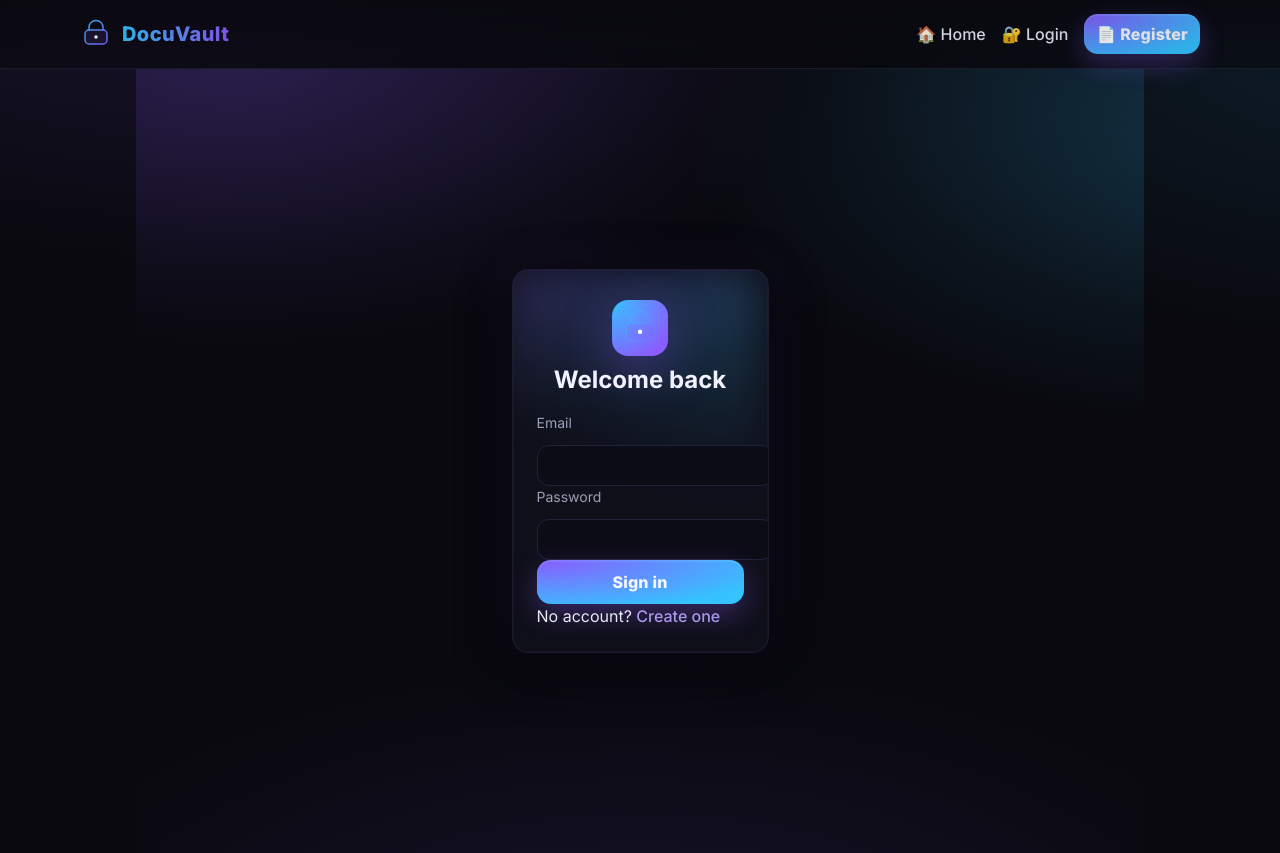
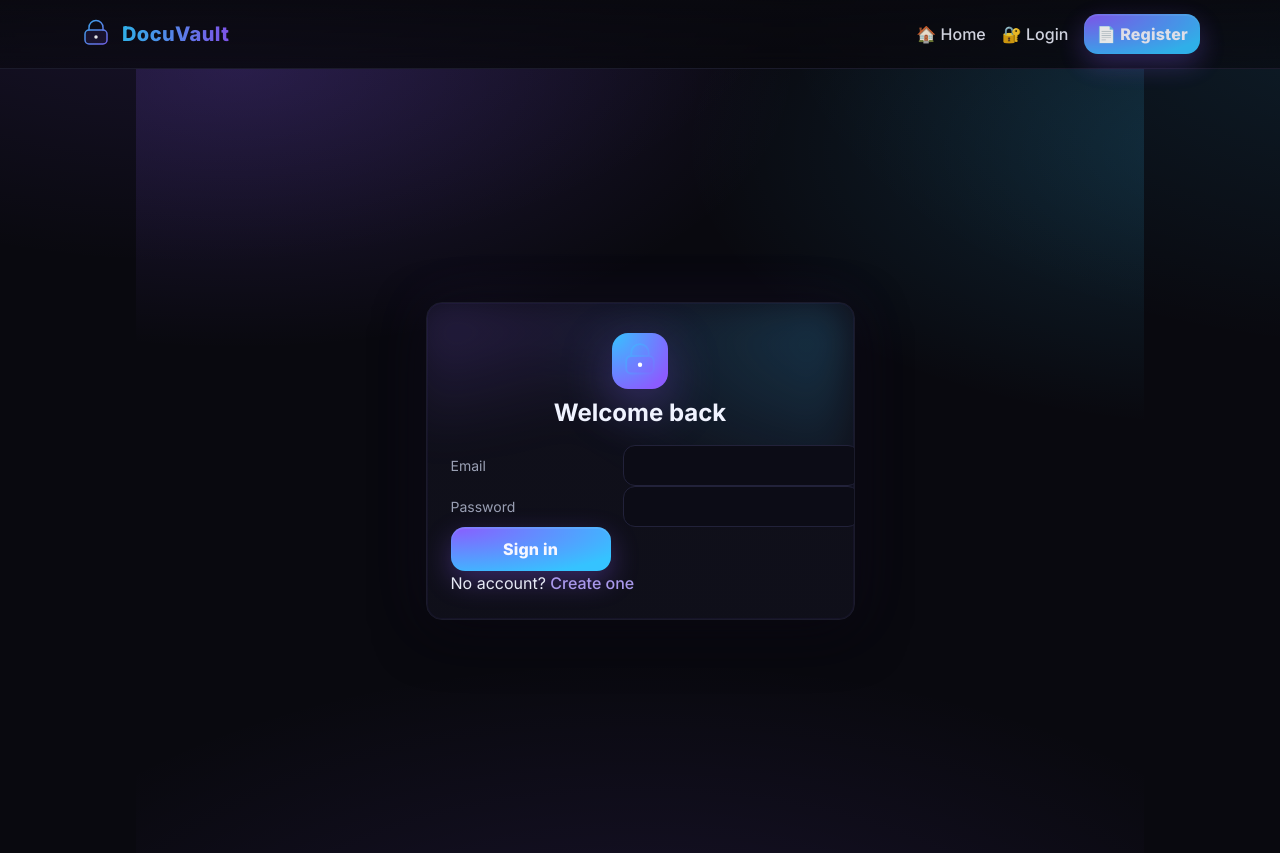
Before and after one commit to bastingg05/DocVault-1, a React (Vite) app in the folder frontend_react/: page /login in a window 1280 px wide. Built offline with nearby package versions, Linux system fonts and the light colour scheme; no server answers.

Commit message:
tweak(auth): larger panels (900/1000px) and strict label-input grid alignment

```diff
--- a/frontend_react/src/index.css
+++ b/frontend_react/src/index.css
@@ -32,9 +32,9 @@ h1 { font-size: 2rem; color: var(--heading); }
 h1 { font-size: 2rem; }
 .container { max-width: 960px; margin: 0 auto; padding: 24px; }
 .panel { max-width: 720px; margin: 24px auto; padding: 24px; border-radius: 16px; border: 1px solid var(--border); background: linear-gradient(180deg, rgba(16,16,27,.95), rgba(16,16,27,.88)); box-shadow: 0 14px 50px rgba(0,0,0,.5), 0 0 0 1px rgba(124,92,255,.06) inset, 0 0 60px rgba(139,92,255,.08); }
-.row { display: grid; gap: 12px; align-items: center; }
+.row { display: grid; gap: 12px; align-items: center; grid-template-columns: 160px 1fr; }
 .row.inline { grid-template-columns: 1fr 1fr; gap: 16px; }
-label { font-size: 14px; color: var(--muted); }
+label { font-size: 14px; color: var(--muted); justify-self: start; }
 input, select, textarea { width: 100%; padding: 12px 14px; border-radius: 12px; border: 1px solid #22223a; background: #0c0c16; color: var(--text); outline: none; }
 .btn-block { width: 100%; display: inline-block; text-align: center; }
 input:focus, select:focus, textarea:focus { border-color: #6e56ff; box-shadow: 0 0 0 4px rgba(110,86,255,.18); }
--- a/frontend_react/src/pages/Login.jsx
+++ b/frontend_react/src/pages/Login.jsx
@@ -24,7 +24,7 @@ export default function Login(){
 
   return (
     <div className="container auth-page" style={{display:'grid', placeItems:'center'}}>
-      <form onSubmit={onSubmit} className="panel auth-card" style={{maxWidth:720}}>
+      <form onSubmit={onSubmit} className="panel auth-card" style={{maxWidth:900}}>
         <div className="auth-emblem">
           <svg width="40" height="40" viewBox="0 0 64 64" fill="none" xmlns="http://www.w3.org/2000/svg">
             <defs>
--- a/frontend_react/src/pages/Register.jsx
+++ b/frontend_react/src/pages/Register.jsx
@@ -27,7 +27,7 @@ export default function Register(){
 
   return (
     <div className="container auth-page" style={{display:'grid', placeItems:'center'}}>
-      <form onSubmit={onSubmit} className="panel auth-card" style={{maxWidth:820}}>
+      <form onSubmit={onSubmit} className="panel auth-card" style={{maxWidth:1000}}>
         <div className="auth-emblem">
           <svg width="40" height="40" viewBox="0 0 64 64" fill="none" xmlns="http://www.w3.org/2000/svg">
             <defs>
```
